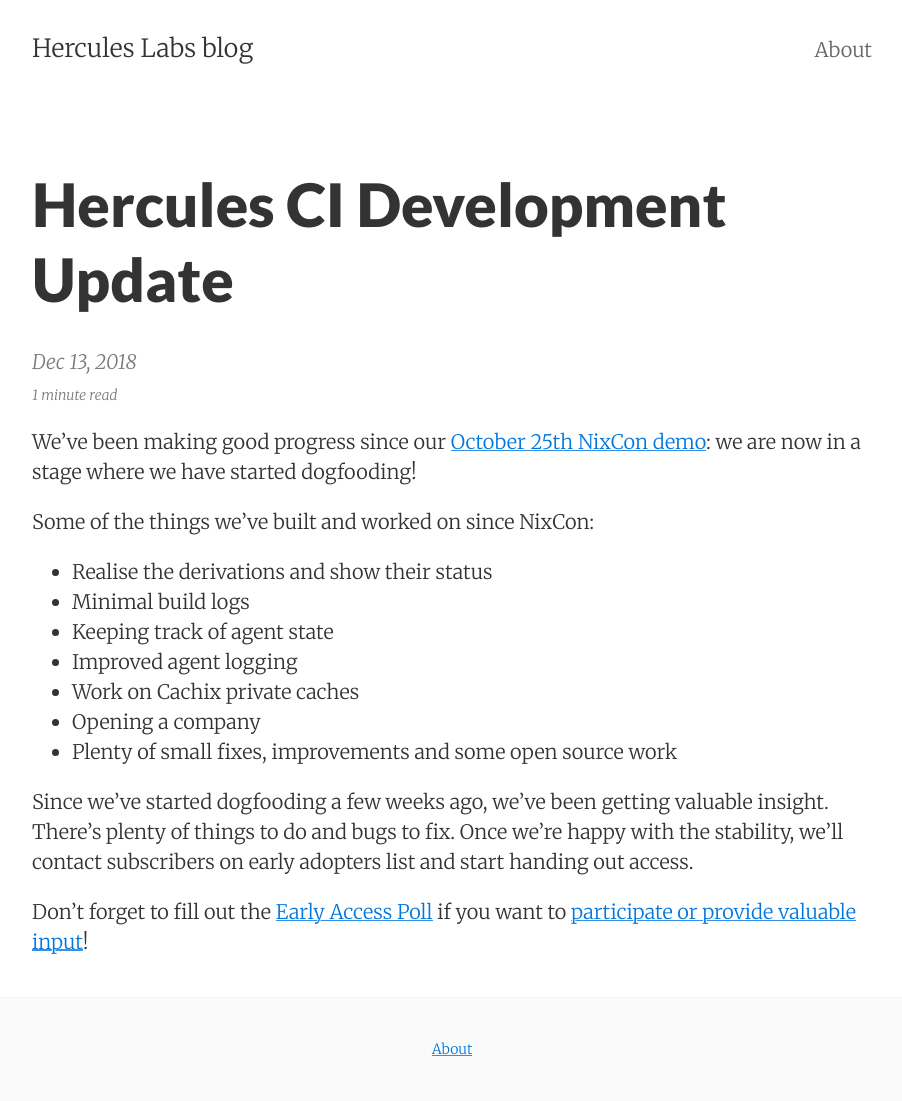
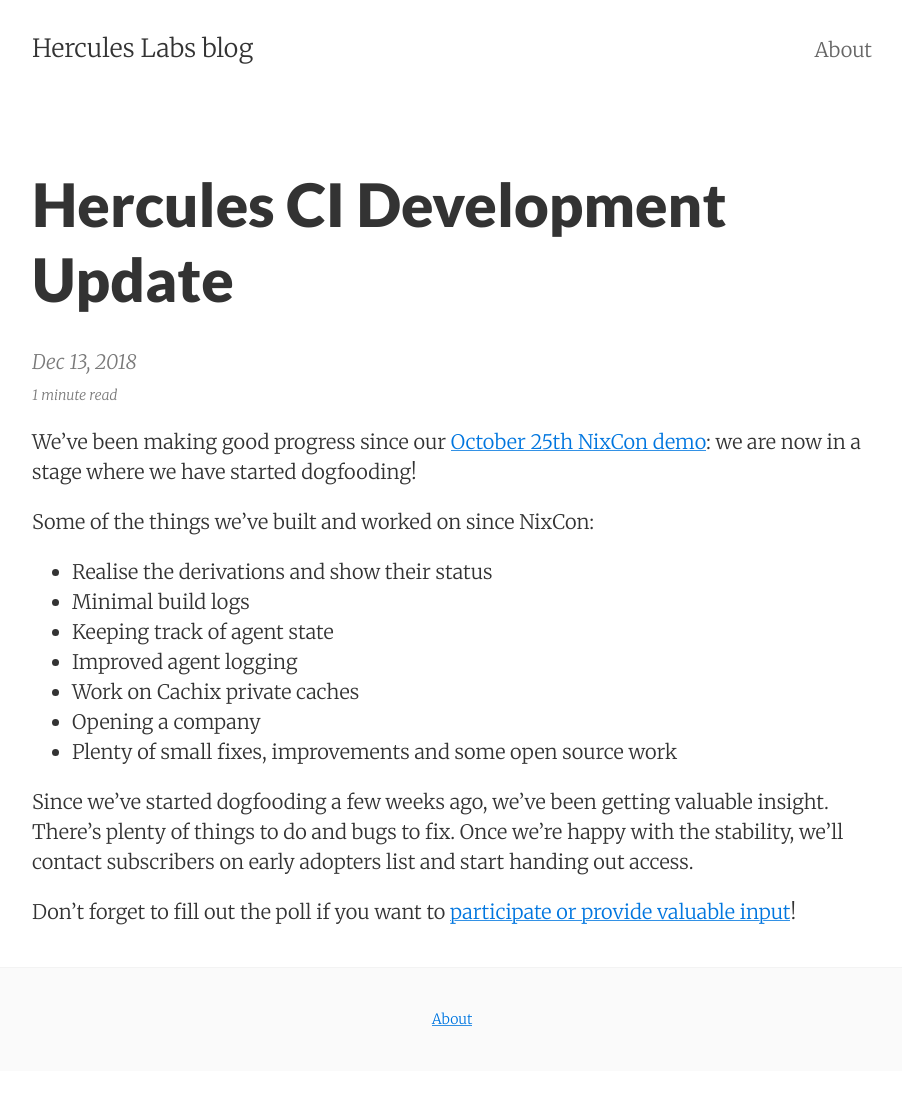
Before and after one commit to hercules-ci/blog.hercules-ci.com, a Jekyll site: the page built from _posts/2018-12-13-hercules-ci-development-update.md, in a window 1280 px wide. Shown: the whole page, without its empty margins (188-1090 px from the left). Built offline with Jekyll 4.4.1, drawn with Linux system fonts in a browser that asks for light colours; after the commit the page ends 1071 px from its top, so only the background shows below that.

Commit message:
Update post: make poll a single link to avoid annoying the eager ones who want to do everything

```diff
--- a/_posts/2018-12-13-hercules-ci-development-update.md
+++ b/_posts/2018-12-13-hercules-ci-development-update.md
@@ -20,4 +20,4 @@
 
 Since we've started dogfooding a few weeks ago, we've been getting valuable insight. There's plenty of things to do and bugs to fix. Once we're happy with the stability, we'll contact subscribers on early adopters list and start handing out access.
 
-Don't forget to fill out the [Early Access Poll](https://docs.google.com/forms/d/e/1FAIpQLSdPHH7Y-Kj8YlZHfMVKoNqY1BeoEh2llToN58XsLibVrQwJmQ/viewform) if you want to [participate or provide valuable input](https://docs.google.com/forms/d/e/1FAIpQLSdPHH7Y-Kj8YlZHfMVKoNqY1BeoEh2llToN58XsLibVrQwJmQ/viewform)!
+Don't forget to fill out the poll if you want to [participate or provide valuable input](https://docs.google.com/forms/d/e/1FAIpQLSdPHH7Y-Kj8YlZHfMVKoNqY1BeoEh2llToN58XsLibVrQwJmQ/viewform)!
```
